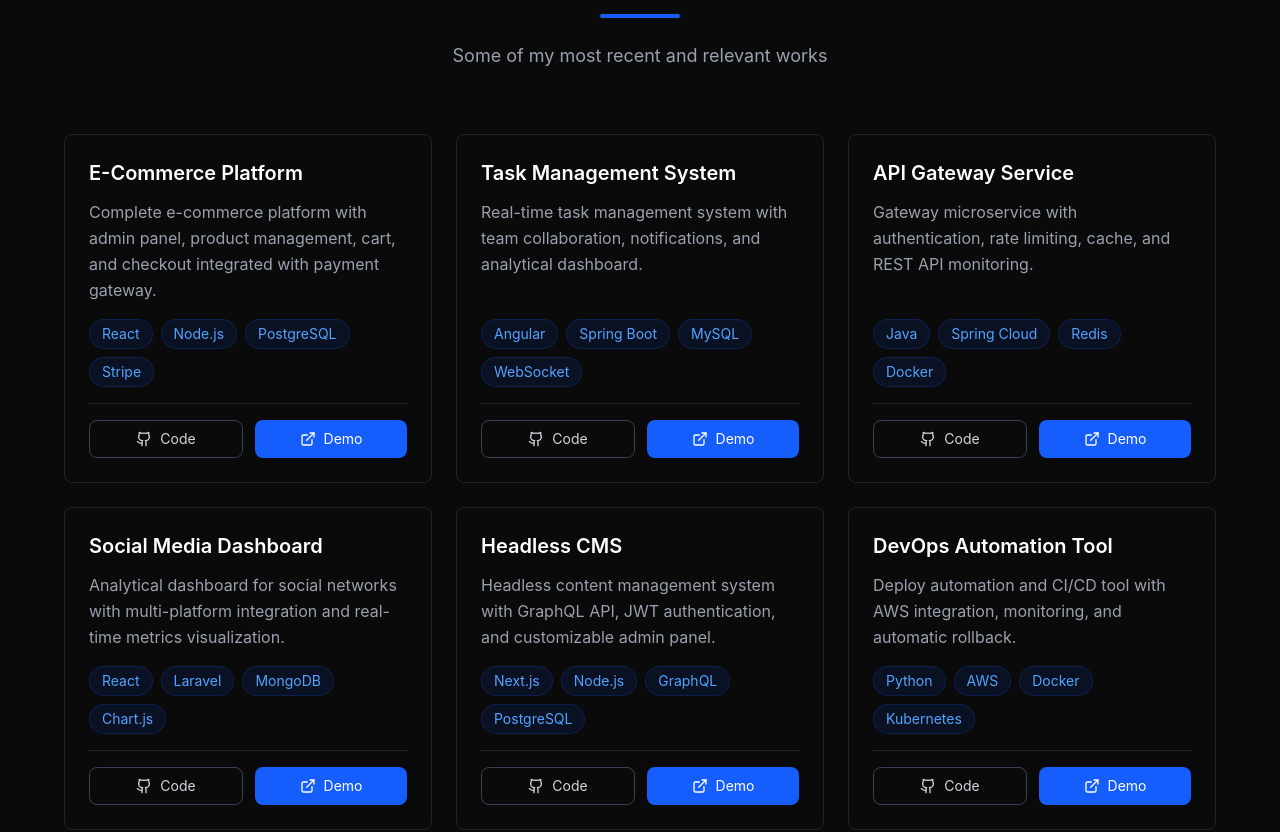
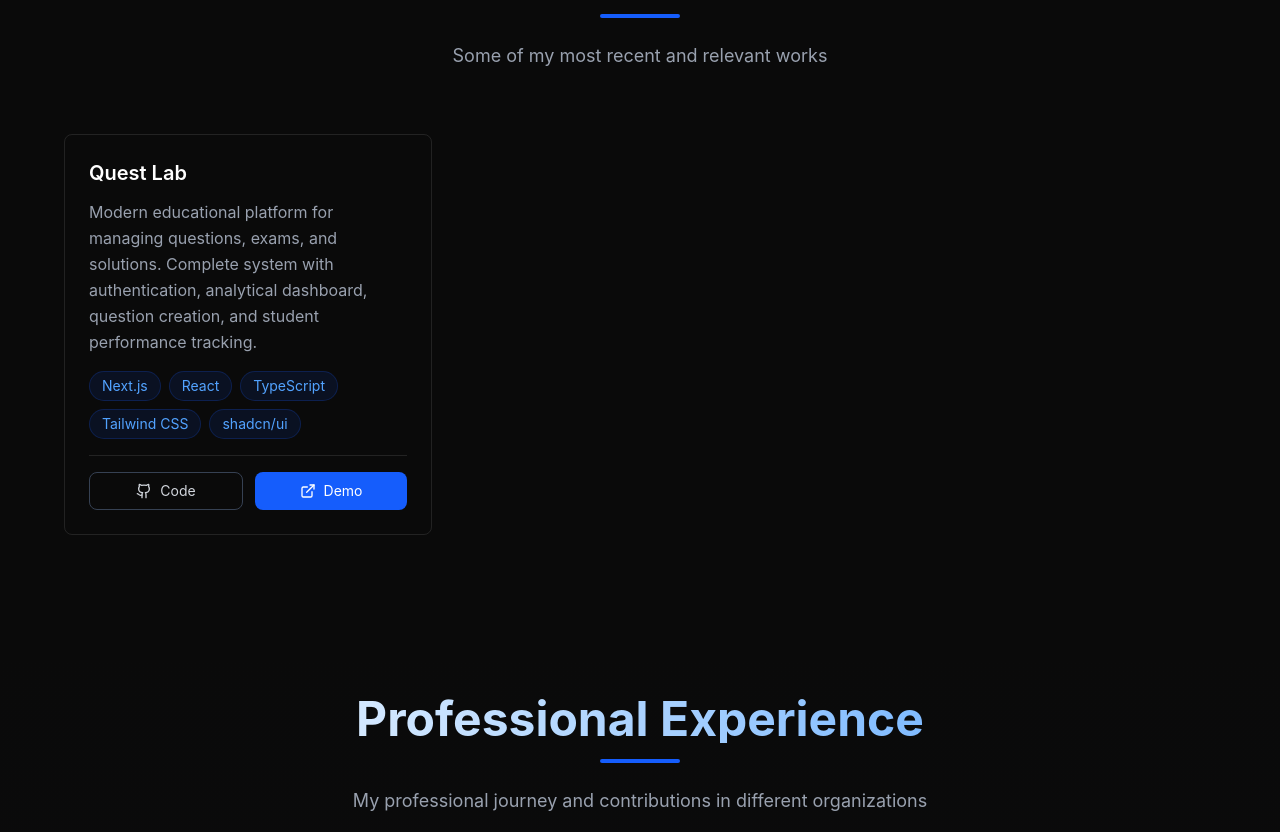
Before and after one commit to vini-barbo/Portfolio, a React (Vite) app: page / in a window 1280 px wide. Shown: the part 3461-4293 px from the top of the page. Built offline with nearby package versions, Linux system fonts and the light colour scheme.

Commit message:
feat: update projects section to showcase Quest Lab only

```diff
--- a/src/app/components/projects-section.tsx
+++ b/src/app/components/projects-section.tsx
@@ -10,49 +10,9 @@ export function ProjectsSection() {
       id: 1,
       nameKey: "projects.project1.name",
       descKey: "projects.project1.desc",
-      technologies: ["React", "Node.js", "PostgreSQL", "Stripe"],
-      github: "#",
-      demo: "#",
-    },
-    {
-      id: 2,
-      nameKey: "projects.project2.name",
-      descKey: "projects.project2.desc",
-      technologies: ["Angular", "Spring Boot", "MySQL", "WebSocket"],
-      github: "#",
-      demo: "#",
-    },
-    {
-      id: 3,
-      nameKey: "projects.project3.name",
-      descKey: "projects.project3.desc",
-      technologies: ["Java", "Spring Cloud", "Redis", "Docker"],
-      github: "#",
-      demo: "#",
-    },
-    {
-      id: 4,
-      nameKey: "projects.project4.name",
-      descKey: "projects.project4.desc",
-      technologies: ["React", "Laravel", "MongoDB", "Chart.js"],
-      github: "#",
-      demo: "#",
-    },
-    {
-      id: 5,
-      nameKey: "projects.project5.name",
-      descKey: "projects.project5.desc",
-      technologies: ["Next.js", "Node.js", "GraphQL", "PostgreSQL"],
-      github: "#",
-      demo: "#",
-    },
-    {
-      id: 6,
-      nameKey: "projects.project6.name",
-      descKey: "projects.project6.desc",
-      technologies: ["Python", "AWS", "Docker", "Kubernetes"],
-      github: "#",
-      demo: "#",
+      technologies: ["Next.js", "React", "TypeScript", "Tailwind CSS", "shadcn/ui"],
+      github: "https://github.com/vini-barbo/quest-lab-fe",
+      demo: "/demo/questlab",
     },
   ];
 
--- a/src/app/contexts/language-context.tsx
+++ b/src/app/contexts/language-context.tsx
@@ -57,18 +57,8 @@ const translations = {
     "projects.subtitle": "Alguns dos meus trabalhos mais recentes e relevantes",
     "projects.viewCode": "Código",
     "projects.viewDemo": "Demo",
-    "projects.project1.name": "E-Commerce Platform",
-    "projects.project1.desc": "Plataforma completa de e-commerce com painel administrativo, gestão de produtos, carrinho e checkout integrado com gateway de pagamento.",
-    "projects.project2.name": "Task Management System",
-    "projects.project2.desc": "Sistema de gerenciamento de tarefas em tempo real com colaboração em equipe, notificações e dashboard analítico.",
-    "projects.project3.name": "API Gateway Service",
-    "projects.project3.desc": "Microserviço de gateway com autenticação, rate limiting, cache e monitoramento de APIs REST.",
-    "projects.project4.name": "Social Media Dashboard",
-    "projects.project4.desc": "Dashboard analítico para redes sociais com integração de múltiplas plataformas e visualização de métricas em tempo real.",
-    "projects.project5.name": "CMS Headless",
-    "projects.project5.desc": "Sistema de gestão de conteúdo headless com API GraphQL, autenticação JWT e painel administrativo customizável.",
-    "projects.project6.name": "DevOps Automation Tool",
-    "projects.project6.desc": "Ferramenta de automação de deploy e CI/CD com integração AWS, monitoramento e rollback automático.",
+    "projects.project1.name": "Quest Lab",
+    "projects.project1.desc": "Plataforma educacional moderna para gerenciamento de questões, provas e resoluções. Sistema completo com autenticação, dashboard analítico, criação de questões e acompanhamento de desempenho dos estudantes.",
 
     // Experience Section
     "experience.title": "Experiência Profissional",
@@ -161,18 +151,8 @@ const translations = {
     "projects.subtitle": "Some of my most recent and relevant works",
     "projects.viewCode": "Code",
     "projects.viewDemo": "Demo",
-    "projects.project1.name": "E-Commerce Platform",
-    "projects.project1.desc": "Complete e-commerce platform with admin panel, product management, cart, and checkout integrated with payment gateway.",
-    "projects.project2.name": "Task Management System",
-    "projects.project2.desc": "Real-time task management system with team collaboration, notifications, and analytical dashboard.",
-    "projects.project3.name": "API Gateway Service",
-    "projects.project3.desc": "Gateway microservice with authentication, rate limiting, cache, and REST API monitoring.",
-    "projects.project4.name": "Social Media Dashboard",
-    "projects.project4.desc": "Analytical dashboard for social networks with multi-platform integration and real-time metrics visualization.",
-    "projects.project5.name": "Headless CMS",
-    "projects.project5.desc": "Headless content management system with GraphQL API, JWT authentication, and customizable admin panel.",
-    "projects.project6.name": "DevOps Automation Tool",
-    "projects.project6.desc": "Deploy automation and CI/CD tool with AWS integration, monitoring, and automatic rollback.",
+    "projects.project1.name": "Quest Lab",
+    "projects.project1.desc": "Modern educational platform for managing questions, exams, and solutions. Complete system with authentication, analytical dashboard, question creation, and student performance tracking.",
 
     // Experience Section
     "experience.title": "Professional Experience",
@@ -265,18 +245,8 @@ const translations = {
     "projects.subtitle": "Algunos de mis trabajos más recientes y relevantes",
     "projects.viewCode": "Código",
     "projects.viewDemo": "Demo",
-    "projects.project1.name": "Plataforma E-Commerce",
-    "projects.project1.desc": "Plataforma completa de comercio electrónico con panel administrativo, gestión de productos, carrito y checkout integrado con pasarela de pago.",
-    "projects.project2.name": "Sistema de Gestión de Tareas",
-    "projects.project2.desc": "Sistema de gestión de tareas en tiempo real con colaboración en equipo, notificaciones y panel analítico.",
-    "projects.project3.name": "Servicio API Gateway",
-    "projects.project3.desc": "Microservicio de gateway con autenticación, limitación de velocidad, caché y monitoreo de APIs REST.",
-    "projects.project4.name": "Panel de Redes Sociales",
-    "projects.project4.desc": "Panel analítico para redes sociales con integración de múltiples plataformas y visualización de métricas en tiempo real.",
-    "projects.project5.name": "CMS Headless",
-    "projects.project5.desc": "Sistema de gestión de contenido headless con API GraphQL, autenticación JWT y panel administrativo personalizable.",
-    "projects.project6.name": "Herramienta de Automatización DevOps",
-    "projects.project6.desc": "Herramienta de automatización de despliegue y CI/CD con integración AWS, monitoreo y rollback automático.",
+    "projects.project1.name": "Quest Lab",
+    "projects.project1.desc": "Plataforma educativa moderna para gestión de preguntas, exámenes y soluciones. Sistema completo con autenticación, panel analítico, creación de preguntas y seguimiento del rendimiento de los estudiantes.",
 
     // Experience Section
     "experience.title": "Experiencia Profesional",
@@ -355,18 +325,8 @@ const translations = {
     "projects.subtitle": "Certains de mes travaux les plus récents et pertinents",
     "projects.viewCode": "Code",
     "projects.viewDemo": "Démo",
-    "projects.project1.name": "Plateforme E-Commerce",
-    "projects.project1.desc": "Plateforme e-commerce complète avec panneau d'administration, gestion de produits, panier et paiement intégré avec passerelle de paiement.",
-    "projects.project2.name": "Système de Gestion de Tâches",
-    "projects.project2.desc": "Système de gestion de tâches en temps réel avec collaboration d'équipe, notifications et tableau de bord analytique.",
-    "projects.project3.name": "Service API Gateway",
-    "projects.project3.desc": "Microservice de passerelle avec authentification, limitation de débit, cache et surveillance des APIs REST.",
-    "projects.project4.name": "Tableau de Bord des Réseaux Sociaux",
-    "projects.project4.desc": "Tableau de bord analytique pour réseaux sociaux avec intégration multi-plateforme et visualisation de métriques en temps réel.",
-    "projects.project5.name": "CMS Headless",
-    "projects.project5.desc": "Système de gestion de contenu headless avec API GraphQL, authentification JWT et panneau d'administration personnalisable.",
-    "projects.project6.name": "Outil d'Automatisation DevOps",
-    "projects.project6.desc": "Outil d'automatisation de déploiement et CI/CD avec intégration AWS, surveillance et rollback automatique.",
+    "projects.project1.name": "Quest Lab",
+    "projects.project1.desc": "Plateforme éducative moderne pour la gestion de questions, examens et solutions. Système complet avec authentification, tableau de bord analytique, création de questions et suivi des performances des étudiants.",
 
     // Experience Section
     "experience.title": "Expérience Professionnelle",
```
Also changed, not shown: 1 other file (tests, documents, lock files or other folders).
